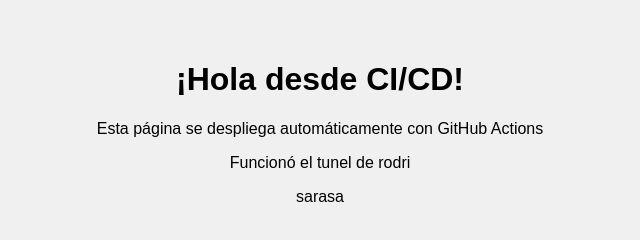
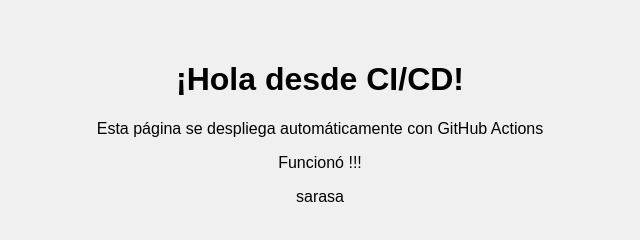
Before and after one commit to LuisAndaur/grupo_6_tp-cicd-vanguardia, a website: page index.html in a window 1280 px wide. Shown: the whole page, without its empty margins (320-960 px from the left). Drawn offline with Linux system fonts and the light colour scheme.

Commit message:
[fix] Implementacion de action con new name

```diff
--- a/index.html
+++ b/index.html
@@ -8,7 +8,7 @@
 <body>
   <h1>¡Hola desde CI/CD!</h1>
   <p>Esta página se despliega automáticamente con GitHub Actions</p>
-  <p>Funcionó el tunel de rodri</p>
+  <p>Funcionó !!!</p>
   <p>sarasa</p>
   <script src="script.js"></script>
 </body>
--- a/package.json
+++ b/package.json
@@ -1,5 +1,5 @@
 {
-  "name": "mi-web-cicd",
+  "name": "grupo_6_tp-cicd-vanguardia",
   "version": "1.0.0",
   "description": "",
   "main": "script.js",
```
Also changed, not shown: 1 other file.
